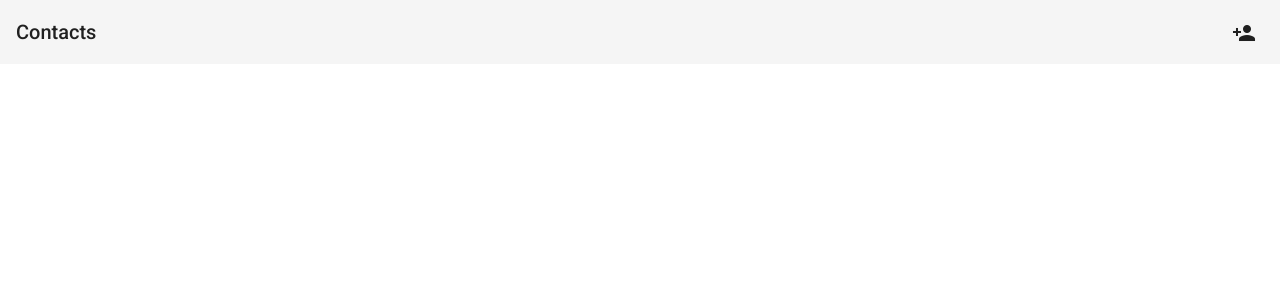
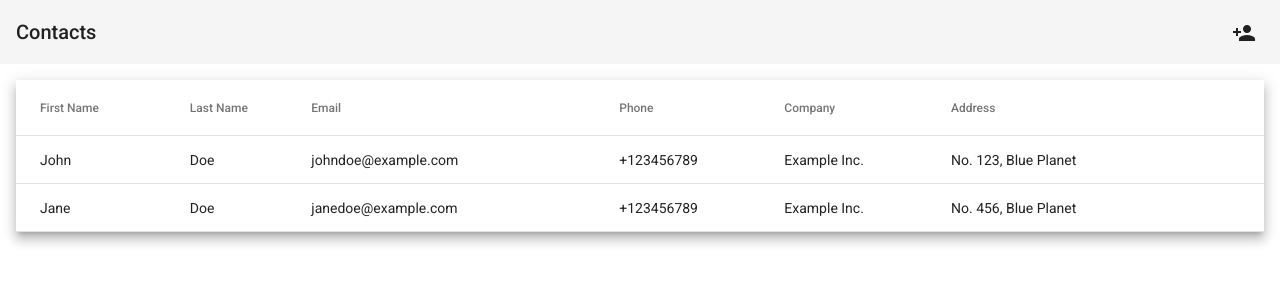
Before and after one commit to tsaung/coding-test, an Angular app: page / in a window 1280 px wide. Shown: the top 300 px of the page. Built offline with nearby package versions, Linux system fonts and the light colour scheme.

Commit message:
finished table display

```diff
--- a/src/app/contacts/contact-list/contact-list.component.css
+++ b/src/app/contacts/contact-list/contact-list.component.css
@@ -1,3 +1,11 @@
 .spacer {
   flex: 1 1 auto;
 }
+
+.main {
+  padding: 1em;
+}
+
+table {
+  width: 100%;
+}
--- a/src/app/contacts/contact-list/contact-list.component.html
+++ b/src/app/contacts/contact-list/contact-list.component.html
@@ -5,4 +5,54 @@
     <mat-icon>person_add</mat-icon>
   </button>
 </mat-toolbar>
-<div class="main"></div>
+<div class="main">
+  <table mat-table [dataSource]="contacts" class="mat-elevation-z8">
+    <!-- first name column definition -->
+    <ng-container matColumnDef="first_name">
+      <th mat-header-cell *matHeaderCellDef>First Name</th>
+      <td mat-cell *matCellDef="let element">
+        {{ element.first_name }}
+      </td>
+    </ng-container>
+
+    <!-- last name column definition -->
+    <ng-container matColumnDef="last_name">
+      <th mat-header-cell *matHeaderCellDef>Last Name</th>
+      <td mat-cell *matCellDef="let element">
+        {{ element.last_name }}
+      </td>
+    </ng-container>
+
+    <!-- email column definition -->
+    <ng-container matColumnDef="email">
+      <th mat-header-cell *matHeaderCellDef>Email</th>
+      <td mat-cell *matCellDef="let element">
+        {{ element.email }}
+      </td>
+    </ng-container>
+
+    <ng-container matColumnDef="phone">
+      <th mat-header-cell *matHeaderCellDef>Phone</th>
+      <td mat-cell *matCellDef="let element">
+        {{ element.phone }}
+      </td>
+    </ng-container>
+
+    <ng-container matColumnDef="company">
+      <th mat-header-cell *matHeaderCellDef>Company</th>
+      <td mat-cell *matCellDef="let element">
+        {{ element.company }}
+      </td>
+    </ng-container>
+
+    <ng-container matColumnDef="address">
+      <th mat-header-cell *matHeaderCellDef>Address</th>
+      <td mat-cell *matCellDef="let element">
+        {{ element.address }}
+      </td>
+    </ng-container>
+
+    <tr mat-header-row *matHeaderRowDef="columns"></tr>
+    <tr mat-row *matRowDef="let row; columns: columns"></tr>
+  </table>
+</div>
--- a/src/app/contacts/contact-list/contact-list.component.ts
+++ b/src/app/contacts/contact-list/contact-list.component.ts
@@ -1,4 +1,5 @@
 import { Component, OnInit } from '@angular/core';
+import { Contact } from '../contact.model';
 import { ContactsService } from '../contacts.service';
 
 @Component({
@@ -6,10 +7,19 @@ import { ContactsService } from '../contacts.service';
   styleUrls: ['./contact-list.component.css'],
 })
 export class ContactList implements OnInit {
+  columns: string[] = [
+    'first_name',
+    'last_name',
+    'email',
+    'phone',
+    'company',
+    'address',
+  ];
+  contacts: Contact[];
   constructor(private contactService: ContactsService) {}
   ngOnInit() {
     this.contactService.getContacts().subscribe((res) => {
-      console.log(res);
+      this.contacts = res.contacts;
     });
   }
 }
--- a/src/app/contacts/contacts.service.ts
+++ b/src/app/contacts/contacts.service.ts
@@ -1,11 +1,12 @@
 import { HttpClient } from '@angular/common/http';
 import { Injectable } from '@angular/core';
 
+import { ContactRes } from './contact.model';
 @Injectable({ providedIn: 'root' })
 export class ContactsService {
   constructor(private http: HttpClient) {}
 
   getContacts() {
-    return this.http.get('./assets/data.json');
+    return this.http.get<ContactRes>('./assets/data.json');
   }
 }
```
Also changed, not shown: src/app/contacts/contact.model.ts (added, +12 -0 lines).
